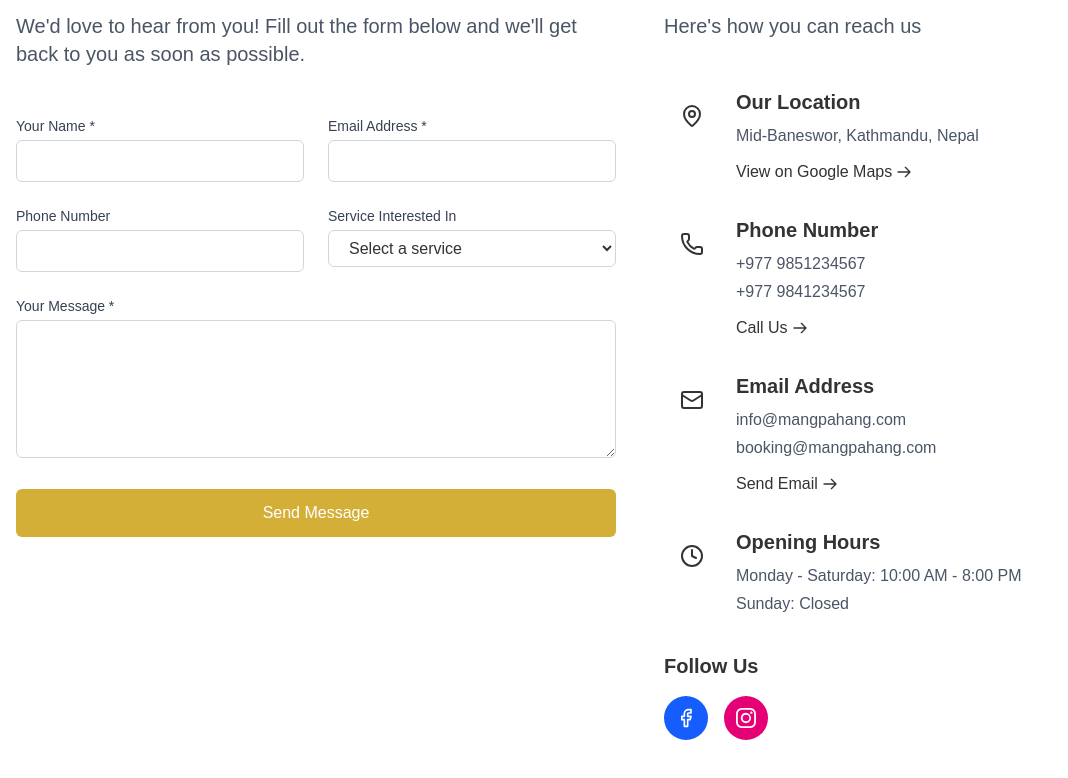
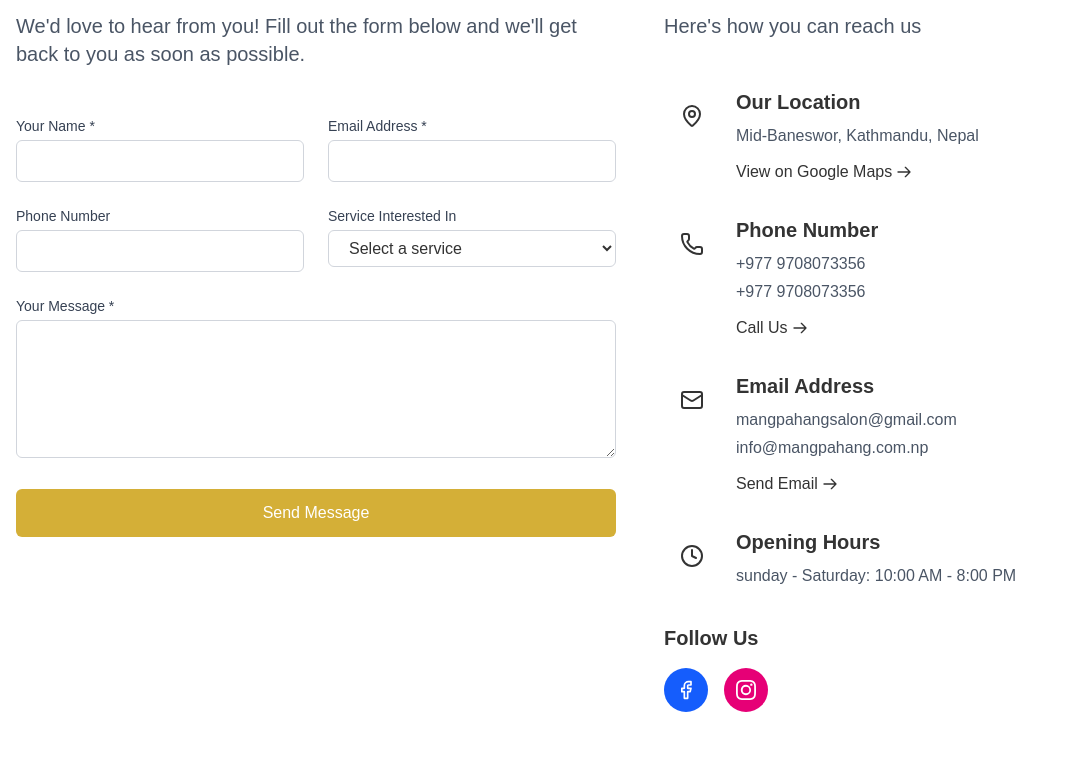
Before and after one commit to ranishraj007/MangpahanSalon, a React (Vite) app: page /contact in a window 1280 px wide. Shown: the part 480-1258 px from the top of the page, without its empty margins (0-1068 px from the left). Built offline with nearby package versions, Linux system fonts and the light colour scheme.

Commit message:
email and schedule updated

```diff
--- a/src/pages/Contact.jsx
+++ b/src/pages/Contact.jsx
@@ -54,21 +54,21 @@ const Contact = () => {
     {
       icon: Phone,
       title: "Phone Number",
-      details: ["+977 9851234567", "+977 9841234567"],
-      link: "tel:+9779851234567",
+      details: ["+977 9708073356", "+977 9708073356"],
+      link: "tel:+9779708073356",
       linkText: "Call Us",
     },
     {
       icon: Mail,
       title: "Email Address",
-      details: ["info@mangpahang.com", "booking@mangpahang.com"],
-      link: "mailto:info@mangpahang.com",
+      details: ["mangpahangsalon@gmail.com", "info@mangpahang.com.np"],
+      link: "mailto:mangpahangsalon@gmail.com",
       linkText: "Send Email",
     },
     {
       icon: Clock,
       title: "Opening Hours",
-      details: ["Monday - Saturday: 10:00 AM - 8:00 PM", "Sunday: Closed"],
+      details: ["sunday - Saturday: 10:00 AM - 8:00 PM"],
       link: null,
       linkText: null,
     },
```
